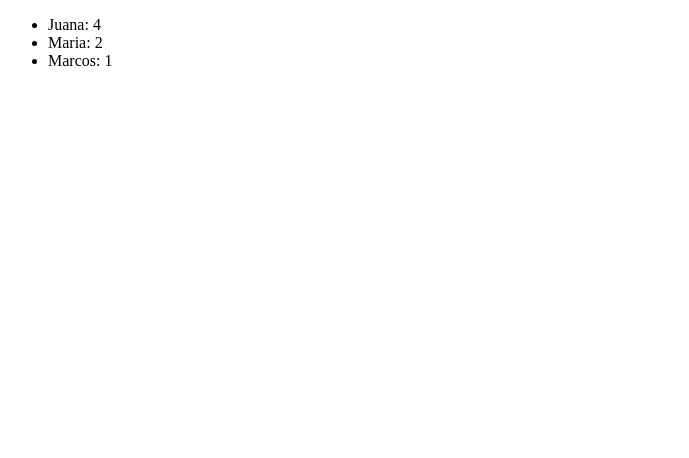
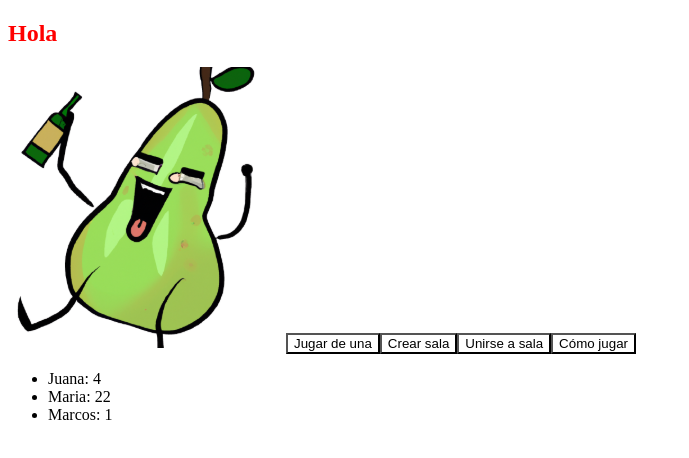
Before and after one commit to fernandoD91/EnLaPera, a React (Vite) app: page / in a window 1280 px wide. Shown: the top 458 px of the page, without its empty margins (0-689 px from the left). Built offline with nearby package versions, Linux system fonts and the light colour scheme.

Commit message:
add sumatoria

```diff
--- a/src/App.jsx
+++ b/src/App.jsx
@@ -1,5 +1,5 @@
 import './App.css'
-import { Home } from './Pages'
+import { GameMode, Home } from './Pages'
 import Cards from './componentes/organisms/Cards'
 import Input from './componentes/atoms/Inputs'
 import AddDrink from './componentes/organisms/DrinksCounter.jsx'
@@ -25,10 +25,13 @@ function App() {
       {/* <DrinksCounter lista={lista}/> */}
 
       {/* <Home/> */}
+      <GameMode />
+
 
       {/* <AddDrink listado={lista} /> */}
 
       <AddDrink listado={lista} id={1} nro={10}/>
+      {/* <AddDrink listado={lista} id={0} nro={5}/> */}
 
       {/* <Cards/>
       <label htmlFor="name">Ingrese nombres: </label>
--- a/src/Pages/GameMode/index.jsx
+++ b/src/Pages/GameMode/index.jsx
@@ -1,4 +1,5 @@
 import Icon from '../../Assets/En-La-Pera-Icon-Provisorio.svg'
+import Buttons from '../../componentes/atoms/Buttons';
 import Title from '../../componentes/atoms/Title';
 
 const GameMode = () => {
@@ -7,10 +8,10 @@ const GameMode = () => {
         <section>
             <Title type={'h1'} classTitle={'rojo'}>Vamos a jugar!</Title>
             <img src={Icon} alt="" />
-            <button>Jugar de una</button>
-            <button>Crear sala</button>
-            <button>Unirse a sala</button>
-            <button>Cómo jugar</button>
+            <Buttons text={'Jugar de una'}/>
+            <Buttons text={'Crear sala'}/>
+            <Buttons text={'Unirse a sala'}/>
+            <Buttons text={'Cómo jugar'}/>
         </section>
 
     );
--- a/src/Pages/index.jsx
+++ b/src/Pages/index.jsx
@@ -1 +1,2 @@
 export { default as Home } from './Home'
+export { default as GameMode } from './GameMode'
--- a/src/componentes/organisms/DrinksCounter.jsx/index.jsx
+++ b/src/componentes/organisms/DrinksCounter.jsx/index.jsx
@@ -11,28 +11,20 @@ const AddDrink = ({listado, id, nro}) => {
         console.log("Tragos que tiene: "+list[id].count);
         console.log("Toma: "+ nro +" tragos");
 
-        // const num= ()=>{
-        //     return list[id].count + nro;
-        //     // list[]
-        // }
-        // num();
-        // setList({...list, count: num})
 
-        // console.log(list[0].count);
-        // list.map(usuario => {
-        //     (usuario.id===id) ? usuario.count + nro : console.log("No se pudo hacer la suma");
-        // })
-        list.map(usuario => {
-            typeof list === 'object' ? usuario.count + nro : console.log("No se pudo hacer la suma");
-        })
-        // console.log(list[id].count+nro)
-        setList({...list[id].count+nro, nro})
+        let num = list[id].count + nro;
+        // console.log(num);
+        setList(list[id].count=num);
+        console.log(list);
     }
-    //
+
     useEffect(() => {
       sumatoria();
-
-    }, [])
+      console.log('hola Geroi');
+      return (
+        console.log('Return')
+      )
+    }, []);
 
     return (
         <div>
```
